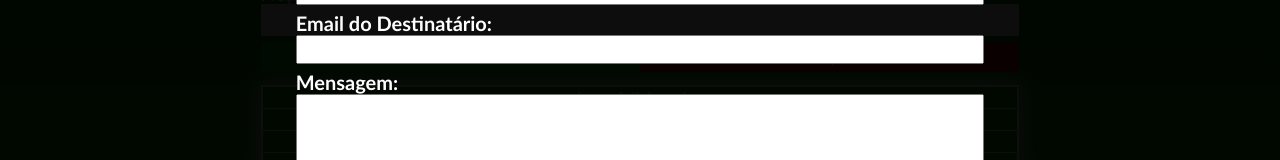
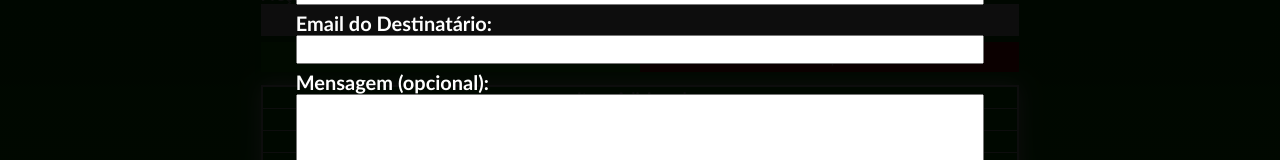
Before and after one commit to DouglasReis98/OrcamentoAPP-ReactJS, a React (Create React App) app in the folder frontend/: page / in a window 1280 px wide. Both pictures are taken after a click on the button "Enviar por E-mail". Shown: the part 214-374 px from the top of the page. Built offline with nearby package versions, Linux system fonts and the light colour scheme.

Commit message:
mensagem_opcional

```diff
--- a/frontend/src/components/ModalEnviarEmail.js
+++ b/frontend/src/components/ModalEnviarEmail.js
@@ -100,13 +100,12 @@ const ModalEnviarEmail = ({ modal, setModal }) => {
                 />
               </div>
               <div>
-                <label htmlFor="mensagem">Mensagem:</label>
+                <label htmlFor="mensagem">Mensagem (opcional):</label>
                 <textarea
                   type="text"
                   name="mensagem"
                   value={mensagem}
                   onChange={(e) => setMensagem(e.target.value)}
-                  required
                 />
               </div>
               <div>
```
